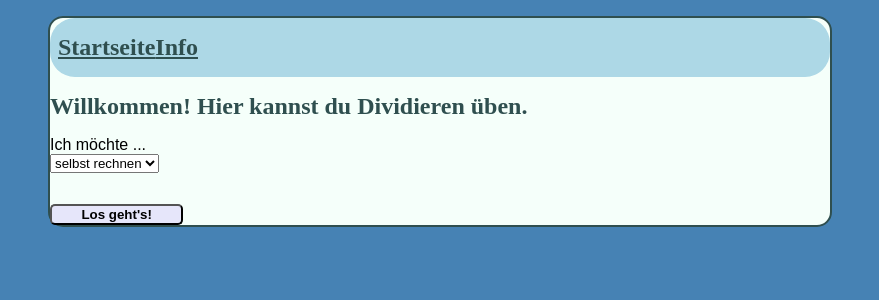
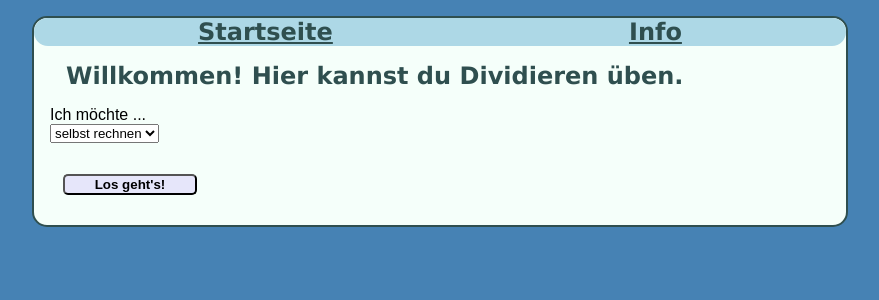
Before and after one commit to undineleopold/Divided, a Flask app: page / in a window 1280 px wide. Shown: the top 300 px of the page, without its empty margins (200-1079 px from the left). Run offline with Flask 3, Linux system fonts and the light colour scheme.

Commit message:
update styling

```diff
--- a/static/style.css
+++ b/static/style.css
@@ -6,16 +6,17 @@ html {
 
 body {
   max-width: 780px;
-  margin: 0 auto;
+  margin: auto;
   border-radius: 15px;
   border: 2px solid darkslategray;
   background: mintcream;
+  padding: 1rem;
 }
 
-h1, h2, h3, h4, h5, h6 {
-  font-family: serif;
+h1, h2, h3 {
+  font-family: Verdana;
   color: darkslategray;
-  margin: 1rem 0;
+  margin: 1rem 1rem;
 }
 
 a {
@@ -29,19 +30,22 @@ hr {
 
 nav {
   background: lightblue;
-  border-radius: 25px;
+  border-radius: 15px;
   display: flex;
   align-items: center;
-  padding: 0 0.5rem;
+  padding: 0 1rem;
+  margin: -1rem -1rem 1rem -1rem;
 }
 
-
+.nav-item {
+    margin: 0 auto;
+}
 
 input[type=submit] {
-  align-self: start;
+  align: left;
   min-width: 10em;
   background: lavender;
   border-radius: 5px;
   font-weight:bold;
-  margin-top: 1em;
+  margin: 1em 1em;
 }
--- a/templates/base.html
+++ b/templates/base.html
@@ -6,8 +6,7 @@
 </head>
 <body>
     <nav>
-      <h1><a href="{{ url_for('index') }}">Startseite</a></h1>
-      <h1><a href="{{ url_for('about') }}">Info</a></h1>
+      <h1 class="nav-item"><a href="{{ url_for('index') }}">Startseite</a></h1><h1 class="nav-item"><a href="{{ url_for('about') }}">Info</a></h1>
     </nav>
     <section class="content">
       <header>
```
